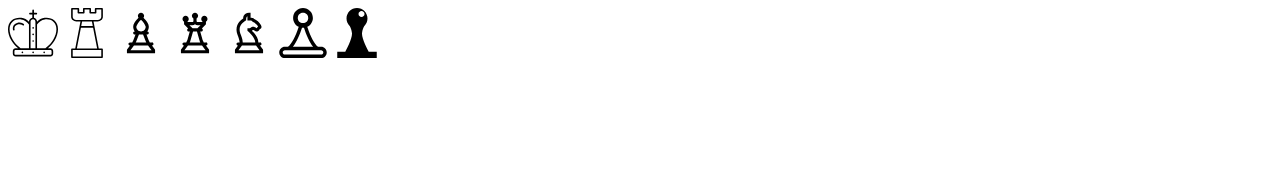
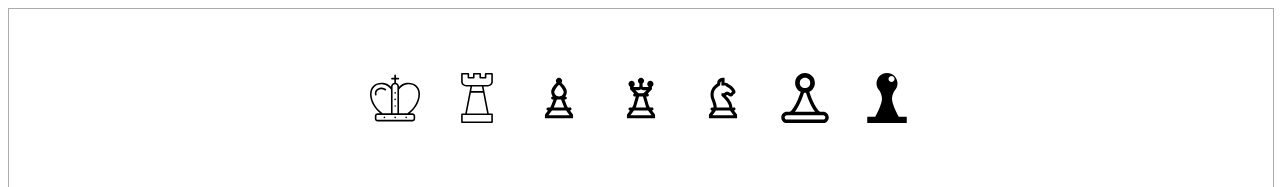
Before and after one commit to musayuksel/Chess-move-validator, a website with bundled scripts: page GUI/index.html in a window 1280 px wide. Shown: the top 187 px of the page. Built offline with nearby package versions, Linux system fonts and the light colour scheme.

Commit message:
Add styles

```diff
--- a/GUI/index.html
+++ b/GUI/index.html
@@ -10,7 +10,7 @@
 
 </head>
 <body>
-    <section id='piece-container'>
+    <section class='piece-container'>
         <img id='king' class='piece' src="./king.svg" alt="king">
         <img id='rook' class='piece' src="./rook.svg" alt="rook">
         <img id='bishop' class='piece' src="./bishop.svg" alt="bishop">
@@ -18,7 +18,6 @@
         <img id='knight' class='piece' src="./knight.svg" alt="knight">
         <img id='white-pawn' class='piece' src="./white-pawn.svg" alt="white pawn">
         <img id='black-pawn' class='piece' src="./black-pawn.svg" alt="black pawn">
-
     </section>
     <section id='board' class='chess-board'></section>
     <script type='module' src="./htmlHandler.js" ></script>
--- a/GUI/style.css
+++ b/GUI/style.css
@@ -3,18 +3,35 @@
   grid-template-columns: repeat(8, 50px);
   grid-template-rows: repeat(8, 50px);
   justify-content: center;
+  font-size: 12px;
+  line-height: 50px;
   text-align: center;
-    line-height: 50px;
 }
 
+/* PIECES STYLE */
+.piece-container {
+  border: 1px solid #ababab;
+  display: flex;
+  justify-content: center;
+  align-items: center;
+  flex-wrap: wrap;
+  width: 100%;
+  height: 100%;
+  padding: 3rem 0;
+}
 .piece {
   cursor: pointer;
+  height: 50px;
+  padding: 1rem;
   width: 50px;
-    height: 50px;
-    background-repeat: no-repeat;
-    background-position: center;
 }
 
+.piece.selected-piece {
+  background-color: #dfdfdf;
+  border-radius: 1rem;
+}
+
+/* Each square style */
 .square {
   border: 1px solid black;
   cursor: pointer;
```
Lines whose indentation alone changed are shown as unchanged.
